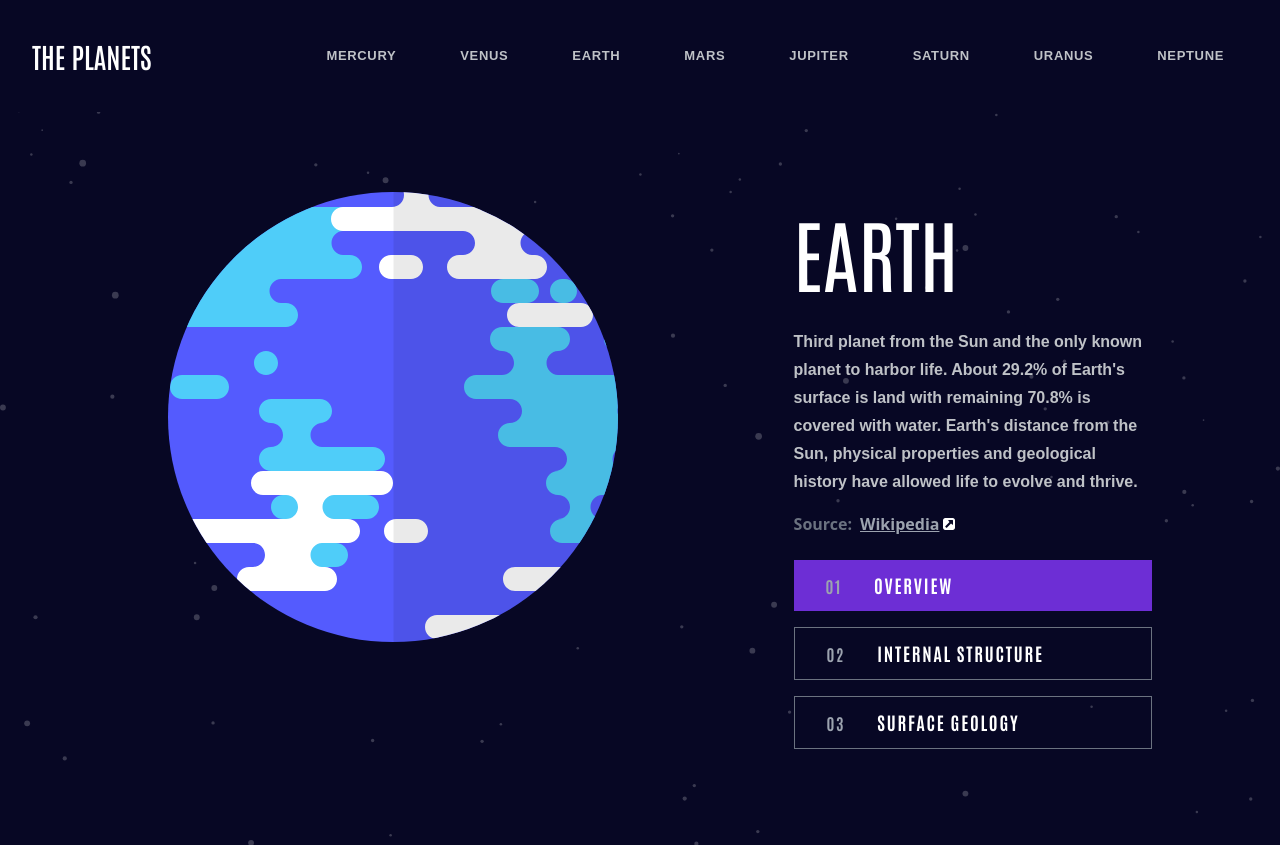
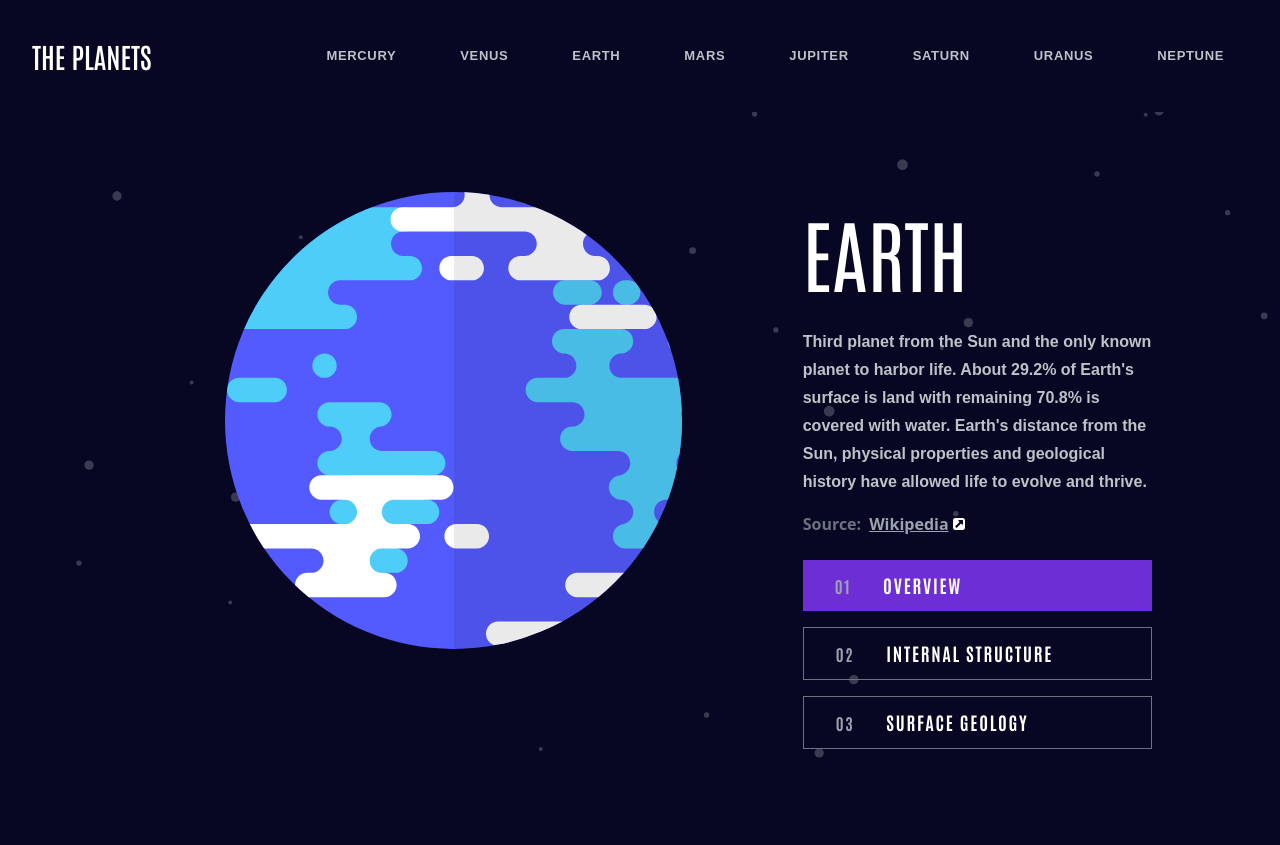
Before and after one commit to SajeedAninda/Planets-Facts, a React (Vite) app: page / in a window 1280 px wide. Built offline with nearby package versions, Linux system fonts and the light colour scheme.

Commit message:
Added animations to images

```diff
--- a/src/Components/Home/Home.jsx
+++ b/src/Components/Home/Home.jsx
@@ -5,6 +5,7 @@ import sourceIcon from "../../assets/icon-source.svg";
 const Home = () => {
     const [earthData, setEarthData] = useState(null);
     const [activeButton, setActiveButton] = useState("overview");
+    const [animationKey, setAnimationKey] = useState(0);
 
     useEffect(() => {
         fetch('/data.json')
@@ -25,33 +26,53 @@ const Home = () => {
                     text: earthData.overview.content,
                     source: earthData.overview.source,
                     image: earthData.images.planet,
+                    overlayImage: null,
                 };
             case "internal":
                 return {
                     text: earthData.structure.content,
                     source: earthData.structure.source,
                     image: earthData.images.internal,
+                    overlayImage: null,
                 };
             case "geology":
                 return {
                     text: earthData.geology.content,
                     source: earthData.geology.source,
-                    image: earthData.images.geology,
+                    image: earthData.images.planet,
+                    overlayImage: earthData.images.geology,
                 };
             default:
                 return {};
         }
     };
 
-    const { text, source, image } = getActiveContent();
+    const { text, source, image, overlayImage } = getActiveContent();
+
+    const handleButtonClick = (buttonType) => {
+        setActiveButton(buttonType);
+        setAnimationKey((prevKey) => prevKey + 1);
+    };
 
     return (
         <div className='h-fit bg-[#070724] homebg py-20'>
             <div className='w-[80%] mx-auto'>
                 {earthData ? (
-                    <div className='flex'>
-                        <div className='imgDiv w-[65%] px-10'>
-                            <img src={image} alt="Earth" />
+                    <div className='flex gap-6'>
+                        <div className='relative imgDiv w-[65%] px-10'>
+                            <img
+                                src={image}
+                                alt="Earth"
+                                key={`${image}-${animationKey}`}
+                                className="w-[80%] mx-auto animate-fade-scale"
+                            />
+                            {overlayImage && (
+                                <img
+                                    src={overlayImage}
+                                    alt="Geology Overlay"
+                                    className="absolute bottom-0 left-1/2 transform -translate-x-1/2 w-[150px] "
+                                />
+                            )}
                         </div>
 
                         <div className='textDiv w-[35%] text-white'>
@@ -72,36 +93,33 @@ const Home = () => {
 
                             <div className="menus font-antonio mt-6">
                                 <button
-                                    onClick={() => setActiveButton("overview")}
-                                    className={`py-3 px-8 flex gap-8 items-center border w-full mb-4 cursor-pointer hover:scale-105 transition duration-500 ${
-                                        activeButton === "overview"
+                                    onClick={() => handleButtonClick("overview")}
+                                    className={`py-3 px-8 flex gap-8 items-center border w-full mb-4 cursor-pointer hover:scale-105 transition duration-500 ${activeButton === "overview"
                                             ? "bg-[#6d2ed5] text-white border-none"
                                             : "bg-transparent border-gray-500 hover:bg-gray-800"
-                                    }`}
+                                        }`}
                                 >
                                     <p className='text-gray-400 tracking-widest font-bold'>01</p>
                                     <p className='text-white text-[18px] uppercase tracking-widest font-bold'>Overview</p>
                                 </button>
 
                                 <button
-                                    onClick={() => setActiveButton("internal")}
-                                    className={`py-3 px-8 flex gap-8 items-center border w-full mb-4 cursor-pointer hover:scale-105 transition duration-500 ${
-                                        activeButton === "internal"
+                                    onClick={() => handleButtonClick("internal")}
+                                    className={`py-3 px-8 flex gap-8 items-center border w-full mb-4 cursor-pointer hover:scale-105 transition duration-500 ${activeButton === "internal"
                                             ? "bg-[#6d2ed5] text-white border-none"
                                             : "bg-transparent border-gray-500 hover:bg-gray-800"
-                                    }`}
+                                        }`}
                                 >
                                     <p className='text-gray-400 tracking-widest font-bold'>02</p>
                                     <p className='text-white text-[18px] uppercase tracking-widest font-bold'>Internal Structure</p>
                                 </button>
 
                                 <button
-                                    onClick={() => setActiveButton("geology")}
-                                    className={`py-3 px-8 flex gap-8 items-center border w-full mb-4 cursor-pointer hover:scale-105 transition duration-500 ${
-                                        activeButton === "geology"
+                                    onClick={() => handleButtonClick("geology")}
+                                    className={`py-3 px-8 flex gap-8 items-center border w-full mb-4 cursor-pointer hover:scale-105 transition duration-500 ${activeButton === "geology"
                                             ? "bg-[#6d2ed5] text-white border-none"
                                             : "bg-transparent border-gray-500 hover:bg-gray-800"
-                                    }`}
+                                        }`}
                                 >
                                     <p className='text-gray-400 tracking-widest font-bold'>03</p>
                                     <p className='text-white text-[18px] uppercase tracking-widest font-bold'>Surface Geology</p>
--- a/src/Components/Home/home.css
+++ b/src/Components/Home/home.css
@@ -4,21 +4,21 @@ body {
 }
 
 .homebg {
-    background-image: url(/src/assets/background-stars.svg);
-    background-size: cover;
+    background-image: url('/src/assets/background-stars.svg');
+    background-size: 100%;
     background-position: center;
     background-repeat: no-repeat;
-    animation: glitter 5s infinite ease-in-out alternate;
+    animation: glitter 15s infinite ease-in-out alternate;
 }
 
-/* @keyframes glitter {
+@keyframes glitter {
     0% {
-        transform: scale(1);
+        background-size: 100%;
     }
     50% {
-        transform: scale(1.05);
+        background-size: 170%;
     }
     100% {
-        transform: scale(1);
+        background-size: 100%;
     }
-} */
+}
--- a/tailwind.config.js
+++ b/tailwind.config.js
@@ -10,6 +10,20 @@ export default {
         antonio: ['Antonio', 'sans-serif'],
         spartan: ['Spartan', 'sans-serif'],
       },
+      animation: {
+        'fade-scale': 'fadeScale 0.5s ease-out',
+        'popup': 'popup 0.3s ease-in-out',
+      },
+      keyframes: {
+        fadeScale: {
+          '0%': { opacity: 0, transform: 'scale(0.8)' },
+          '100%': { opacity: 1, transform: 'scale(1)' },
+        },
+        popup: {
+          '0%': { opacity: 0, transform: 'translateY(20px)' },
+          '100%': { opacity: 1, transform: 'translateY(0)' },
+        },
+      },
     },
   },
   plugins: [],
```
